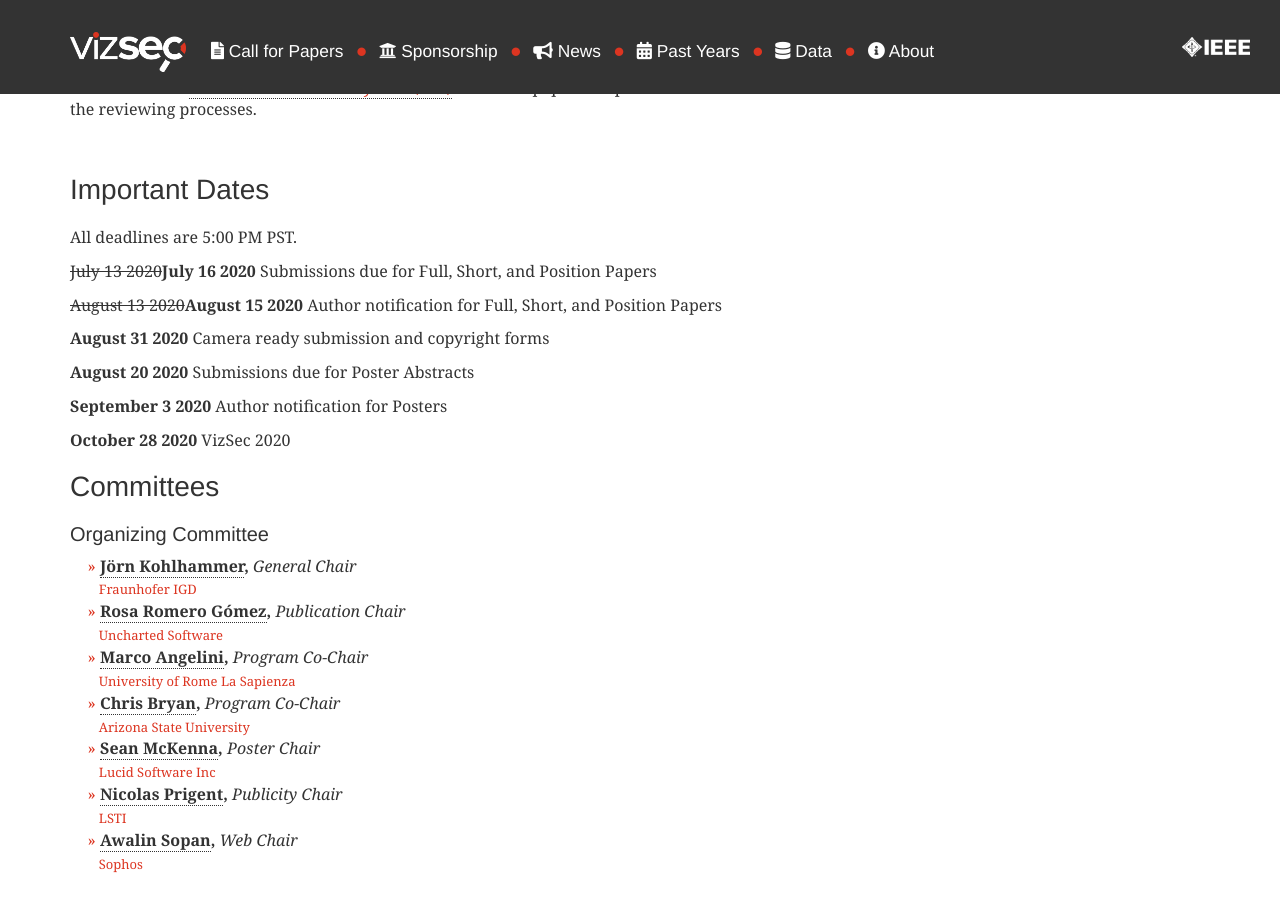
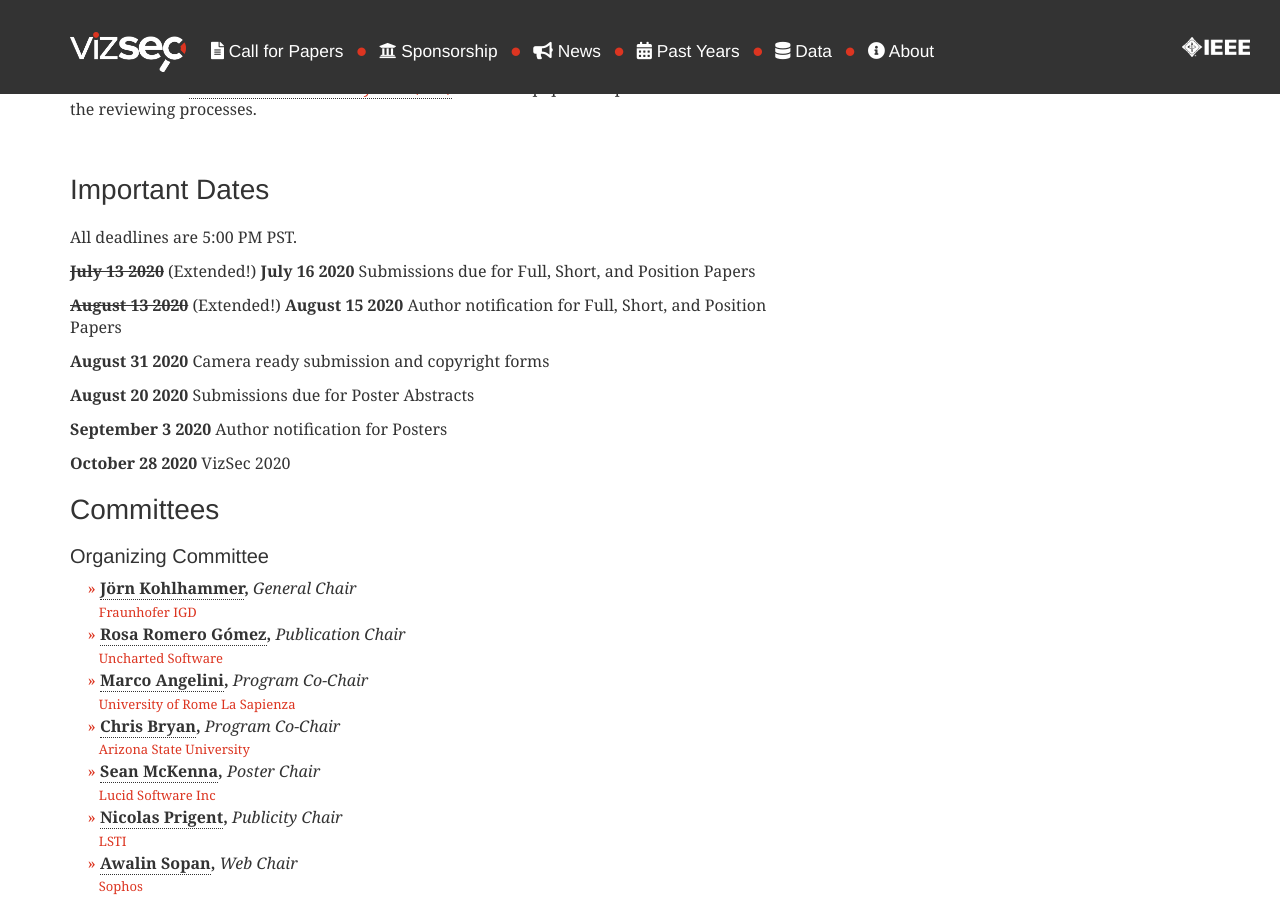
Before and after one commit to vizsec/vizsec.github.io, a Jekyll site: the page built from vizsec2020/index.html, in a window 1280 px wide and 900 px high, scrolled down 3141 px. Built offline with Jekyll 4.4.1, drawn with Linux system fonts in a browser that asks for light colours; nearby versions of some CDN libraries.

Commit message:
Extend deadline

```diff
--- a/vizsec2020/index.html
+++ b/vizsec2020/index.html
@@ -197,8 +197,8 @@ custom_css: cfp_sidebar
     <h3>Important Dates</h3>
 
     <p>All deadlines are 5:00 PM PST.</p>
-    <p><strike>July 13 2020</strike><strong>July 16 2020</strong> Submissions due for Full, Short, and Position Papers</p>
-    <p><strike>August 13 2020</strike><strong>August 15 2020</strong> Author notification for Full, Short, and Position Papers</p>
+    <p><strong><strike>July 13 2020</strike></strong> (Extended!) <strong>July 16 2020</strong> Submissions due for Full, Short, and Position Papers</p>
+    <p><strong><strike>August 13 2020</strike></strong> (Extended!) <strong>August 15 2020</strong> Author notification for Full, Short, and Position Papers</p>
     <p><strong>August 31 2020</strong> Camera ready submission and copyright forms</p>
     <p><strong>August 20 2020</strong> Submissions due for Poster Abstracts</p>
     <p><strong>September 3 2020</strong> Author notification for Posters</p>
```
